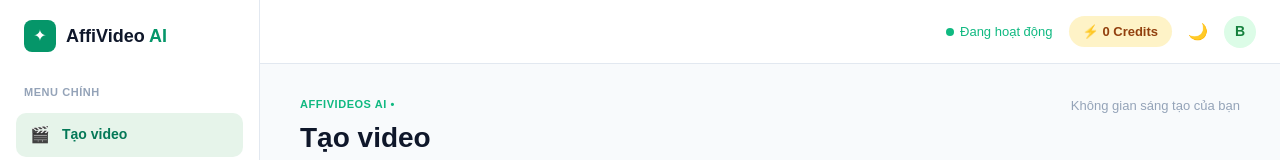
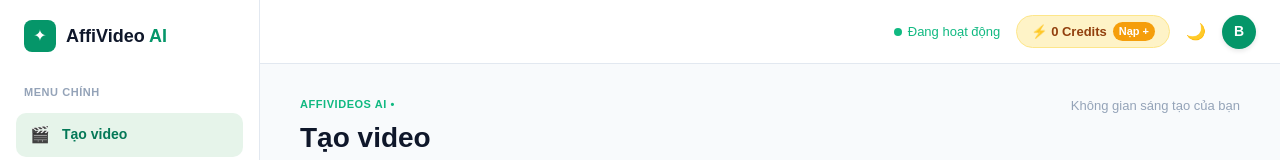
Before and after one commit to babyseven1996-droid/affivideo-ai, a React (Vite) app: page / in a window 1280 px wide. Shown: the top 160 px of the page. Built offline with nearby package versions, Linux system fonts and the light colour scheme; no server answers; the database is empty.

Commit message:
hoanghicnh

```diff
--- a/src/App.tsx
+++ b/src/App.tsx
@@ -1,11 +1,11 @@
 import React, { useState, useEffect } from 'react'
 import { supabase } from './lib/supabase'
-// Kiểm tra chính xác đường dẫn các component & pages:
-import CreateVideo from './components/CreateVideo' // Hoặc './components/CreateVideo' tùy vào vị trí file CreateVideo.tsx
+import CreateVideo from './CreateVideo'
 import Library from './pages/Library'
 import Referral from './pages/Referral'
 import Analytics from './pages/Analytics'
 import VoiceSettings from './pages/VoiceSettings'
+
 export type AppTab = 'create' | 'library' | 'referral' | 'analytics' | 'settings'
 
 export interface VideoRecord {
@@ -66,7 +66,11 @@
   const [referral, setReferral] = useState({ code: 'AFFI123', successfulReferrals: 0 })
   const [toastMessage, setToastMessage] = useState<string>('')
 
-  // Khởi tạo Credits an toàn
+  // State điều khiển Modal nạp tiền & User Menu
+  const [showPricingModal, setShowPricingModal] = useState(false)
+  const [showUserMenu, setShowUserMenu] = useState(false)
+
+  // Khởi tạo Credits an toàn từ LocalStorage
   const [credits, setCredits] = useState<number>(() => {
     try {
       const saved = localStorage.getItem('affivideo_credits')
@@ -81,7 +85,7 @@
     }
   })
 
-  // Lưu Credits xuống LocalStorage
+  // Lưu Credits xuống LocalStorage khi có thay đổi
   useEffect(() => {
     try {
       localStorage.setItem('affivideo_credits', String(credits))
@@ -219,7 +223,7 @@
     showToast(`Đã xóa giọng đọc: ${voiceToRemove}`)
   }
 
- return (
+  return (
     <div style={{ display: 'flex', minHeight: '100vh', backgroundColor: '#f8fafc', fontFamily: 'sans-serif' }}>
 
       {/* ================= 1. SIDEBAR MENU BÊN TRÁI ================= */}
@@ -291,22 +295,80 @@
       <div style={{ flex: 1, display: 'flex', flexDirection: 'column' }}>
 
         {/* Header trên cùng */}
-        <header style={{ height: '64px', backgroundColor: '#ffffff', borderBottom: '1px solid #e2e8f0', display: 'flex', alignItems: 'center', justifyContent: 'flex-end', padding: '0 24px', gap: '16px' }}>
+        <header style={{ height: '64px', backgroundColor: '#ffffff', borderBottom: '1px solid #e2e8f0', display: 'flex', alignItems: 'center', justifyContent: 'flex-end', padding: '0 24px', gap: '16px', position: 'relative' }}>
           <div style={{ display: 'flex', alignItems: 'center', gap: '6px', fontSize: '13px', color: '#10b981' }}>
             <span style={{ width: '8px', height: '8px', borderRadius: '50%', backgroundColor: '#10b981' }}></span>
             Đang hoạt động
           </div>
 
-          <div style={{ backgroundColor: '#fef3c7', color: '#92400e', padding: '6px 14px', borderRadius: '20px', fontSize: '13px', fontWeight: 'bold', display: 'flex', alignItems: 'center', gap: '4px' }}>
-            ⚡ {credits} Credits
-          </div>
+          {/* Nút Nạp Credits (Nhấp vào để bật Modal nạp) */}
+          <button
+            onClick={() => setShowPricingModal(true)}
+            style={{
+              backgroundColor: '#fef3c7',
+              color: '#92400e',
+              padding: '6px 14px',
+              borderRadius: '20px',
+              fontSize: '13px',
+              fontWeight: 'bold',
+              display: 'flex',
+              alignItems: 'center',
+              gap: '6px',
+              border: '1px solid #fde68a',
+              cursor: 'pointer',
+            }}
+            title="Nhấp để nạp thêm Credits"
+          >
+            ⚡ {credits} Credits <span style={{ fontSize: '11px', backgroundColor: '#f59e0b', color: '#fff', padding: '1px 6px', borderRadius: '10px' }}>Nạp +</span>
+          </button>
 
           <button style={{ border: 'none', background: 'none', cursor: 'pointer', fontSize: '16px', color: '#64748b' }}>
             🌙
           </button>
 
-          <div style={{ width: '32px', height: '32px', borderRadius: '50%', backgroundColor: '#dcfce7', color: '#15803d', display: 'flex', alignItems: 'center', justifyContent: 'center', fontWeight: 'bold', fontSize: '14px' }}>
-            {user?.name ? user.name.charAt(0).toUpperCase() : 'B'}
+          {/* Avatar & User Menu */}
+          <div style={{ position: 'relative' }}>
+            <div
+              onClick={() => setShowUserMenu(!showUserMenu)}
+              style={{ width: '34px', height: '34px', borderRadius: '50%', backgroundColor: '#059669', color: '#fff', display: 'flex', alignItems: 'center', justifyContent: 'center', fontWeight: 'bold', fontSize: '14px', cursor: 'pointer', boxShadow: '0 2px 5px rgba(0,0,0,0.1)' }}
+              title="Tài khoản của bạn"
+            >
+              {user?.name ? user.name.charAt(0).toUpperCase() : 'B'}
+            </div>
+
+            {/* Menu thả xuống khi click vào Avatar */}
+            {showUserMenu && (
+              <div style={{ position: 'absolute', right: 0, top: '44px', width: '220px', backgroundColor: '#fff', border: '1px solid #e2e8f0', borderRadius: '12px', boxShadow: '0 10px 25px -5px rgba(0,0,0,0.1)', padding: '12px', zIndex: 1000 }}>
+                <p style={{ fontSize: '13px', fontWeight: 'bold', color: '#0f172a', margin: '0 0 4px 0', overflow: 'hidden', textOverflow: 'ellipsis' }}>
+                  {user?.name || 'Tài khoản Creator'}
+                </p>
+                <p style={{ fontSize: '12px', color: '#64748b', margin: '0 0 12px 0', overflow: 'hidden', textOverflow: 'ellipsis' }}>
+                  {user?.email || 'user@affivideo.ai'}
+                </p>
+                <div style={{ borderTop: '1px solid #f1f5f9', paddingTop: '8px', display: 'flex', flexDirection: 'column', gap: '6px' }}>
+                  <button
+                    onClick={() => {
+                      setShowUserMenu(false)
+                      setTab('settings')
+                    }}
+                    style={{ textAlign: 'left', background: 'none', border: 'none', padding: '8px', fontSize: '13px', color: '#334155', cursor: 'pointer', borderRadius: '6px' }}
+                  >
+                    ⚙️ Cài đặt tài khoản
+                  </button>
+                  <button
+                    onClick={async () => {
+                      setShowUserMenu(false)
+                      await supabase.auth.signOut()
+                      setUser(null)
+                      showToast('Đã đăng xuất thành công!')
+                    }}
+                    style={{ textAlign: 'left', background: '#fef2f2', border: 'none', padding: '8px', fontSize: '13px', color: '#dc2626', cursor: 'pointer', borderRadius: '6px', fontWeight: '600' }}
+                  >
+                    🚪 Đăng xuất
+                  </button>
+                </div>
+              </div>
+            )}
           </div>
         </header>
 
@@ -378,7 +440,7 @@
               credits={credits}
               transactions={[]}
               voices={voices || ['Nam miền Bắc trầm ấm', 'Nữ miền Nam ngọt ngào']}
-              onOpenPricing={() => {}}
+              onOpenPricing={() => setShowPricingModal(true)}
               onAddVoice={handleAddVoice}
               onRemoveVoice={handleRemoveVoice}
               onToast={showToast}
@@ -387,7 +449,64 @@
         </main>
       </div>
 
-      {/* Toast Notification (Khung thông báo nổi) */}
+      {/* Modal Nạp Credits (Bật lên khi bấm vào nút Credits trên Header) */}
+      {showPricingModal && (
+        <div style={{ position: 'fixed', inset: 0, backgroundColor: 'rgba(0, 0, 0, 0.5)', display: 'flex', alignItems: 'center', justifyContent: 'center', zIndex: 9999, padding: '20px' }}>
+          <div style={{ backgroundColor: '#fff', borderRadius: '20px', padding: '32px', maxWidth: '500px', width: '100%', boxShadow: '0 20px 25px -5px rgba(0, 0, 0, 0.1)', position: 'relative' }}>
+
+            <button
+              onClick={() => setShowPricingModal(false)}
+              style={{ position: 'absolute', top: '16px', right: '16px', background: '#f1f5f9', border: 'none', width: '32px', height: '32px', borderRadius: '50%', cursor: 'pointer', fontWeight: 'bold', fontSize: '14px' }}
+            >
+              ✕
+            </button>
+
+            <h3 style={{ fontSize: '22px', fontWeight: 'bold', color: '#0f172a', marginBottom: '8px', textAlign: 'center' }}>Nạp Thêm Credits Sáng Tạo</h3>
+            <p style={{ fontSize: '14px', color: '#64748b', textAlign: 'center', marginBottom: '24px' }}>Chọn gói credits phù hợp để tiếp tục tạo video tự động hàng loạt.</p>
+
+            <div style={{ display: 'flex', flexDirection: 'column', gap: '12px', marginBottom: '24px' }}>
+              <div
+                onClick={() => {
+                  setCredits(prev => prev + 100)
+                  setShowPricingModal(false)
+                  showToast('Nạp thành công 100 Credits vào tài khoản!')
+                }}
+                style={{ padding: '16px', border: '2px solid #10b981', borderRadius: '12px', cursor: 'pointer', backgroundColor: '#f0fdf4', display: 'flex', justifyContent: 'space-between', alignItems: 'center' }}
+              >
+                <div>
+                  <p style={{ fontWeight: 'bold', color: '#065f46', margin: 0 }}>Gói Cơ Bản (100 Credits)</p>
+                  <p style={{ fontSize: '12px', color: '#047857', margin: '2px 0 0 0' }}>Tạo khoảng 20 video ngắn</p>
+                </div>
+                <span style={{ fontWeight: 'bold', color: '#059669', fontSize: '16px' }}>99.000đ</span>
+              </div>
+
+              <div
+                onClick={() => {
+                  setCredits(prev => prev + 500)
+                  setShowPricingModal(false)
+                  showToast('Nạp thành công 500 Credits vào tài khoản!')
+                }}
+                style={{ padding: '16px', border: '2px solid #3b82f6', borderRadius: '12px', cursor: 'pointer', backgroundColor: '#eff6ff', display: 'flex', justifyContent: 'space-between', alignItems: 'center' }}
+              >
+                <div>
+                  <p style={{ fontWeight: 'bold', color: '#1e40af', margin: 0 }}>Gói Chuyên Nghiệp (500 Credits) 🔥</p>
+                  <p style={{ fontSize: '12px', color: '#1d4ed8', margin: '2px 0 0 0' }}>Tạo khoảng 100 video ngắn</p>
+                </div>
+                <span style={{ fontWeight: 'bold', color: '#2563eb', fontSize: '16px' }}>399.000đ</span>
+              </div>
+            </div>
+
+            <button
+              onClick={() => setShowPricingModal(false)}
+              style={{ width: '100%', padding: '12px', background: '#64748b', color: '#fff', border: 'none', borderRadius: '10px', fontWeight: 'bold', cursor: 'pointer' }}
+            >
+              Đóng
+            </button>
+          </div>
+        </div>
+      )}
+
+      {/* Toast Notification (Thông báo nổi) */}
       {toastMessage && (
         <div style={{ position: 'fixed', bottom: '24px', right: '24px', backgroundColor: '#0f172a', color: '#ffffff', padding: '12px 20px', borderRadius: '10px', boxShadow: '0 10px 15px -3px rgba(0, 0, 0, 0.1)', fontSize: '14px', zIndex: 9999 }}>
           {toastMessage}
```
